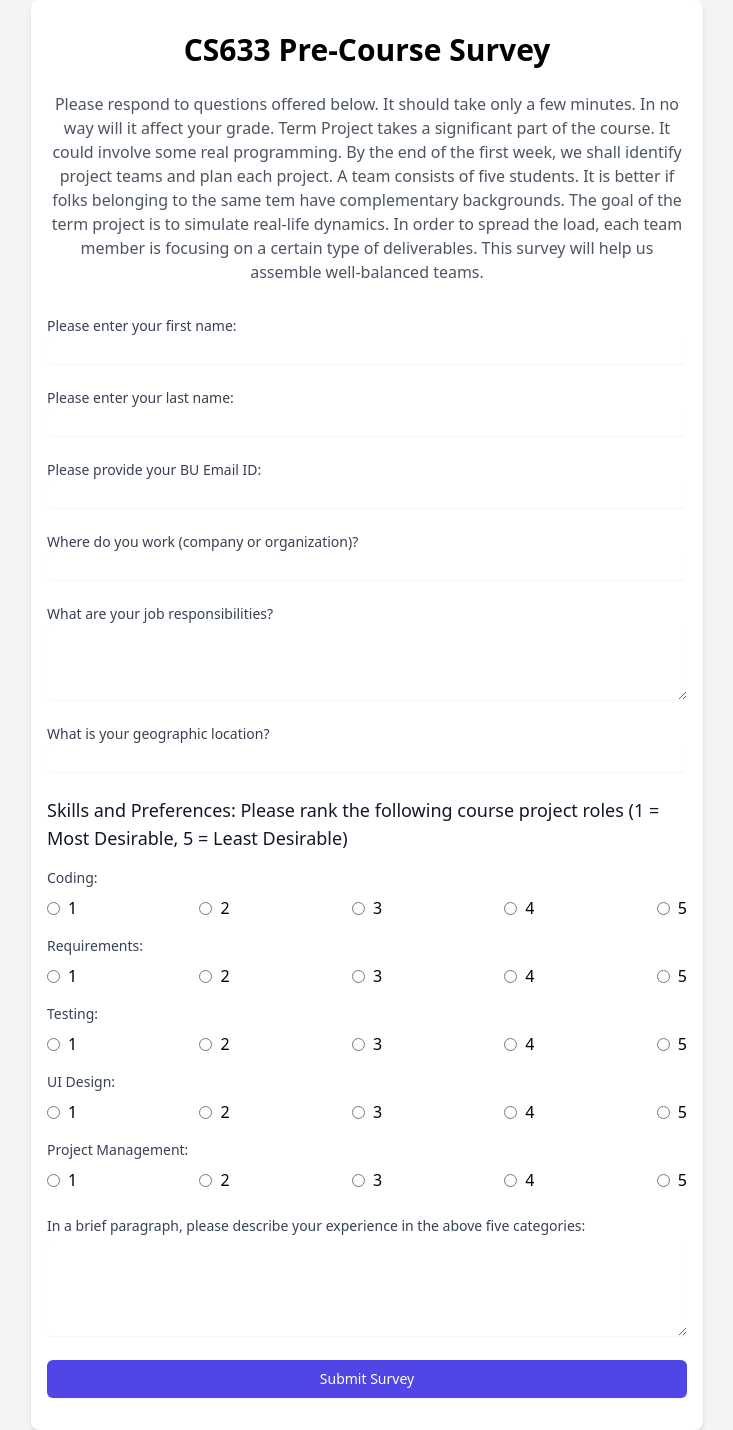
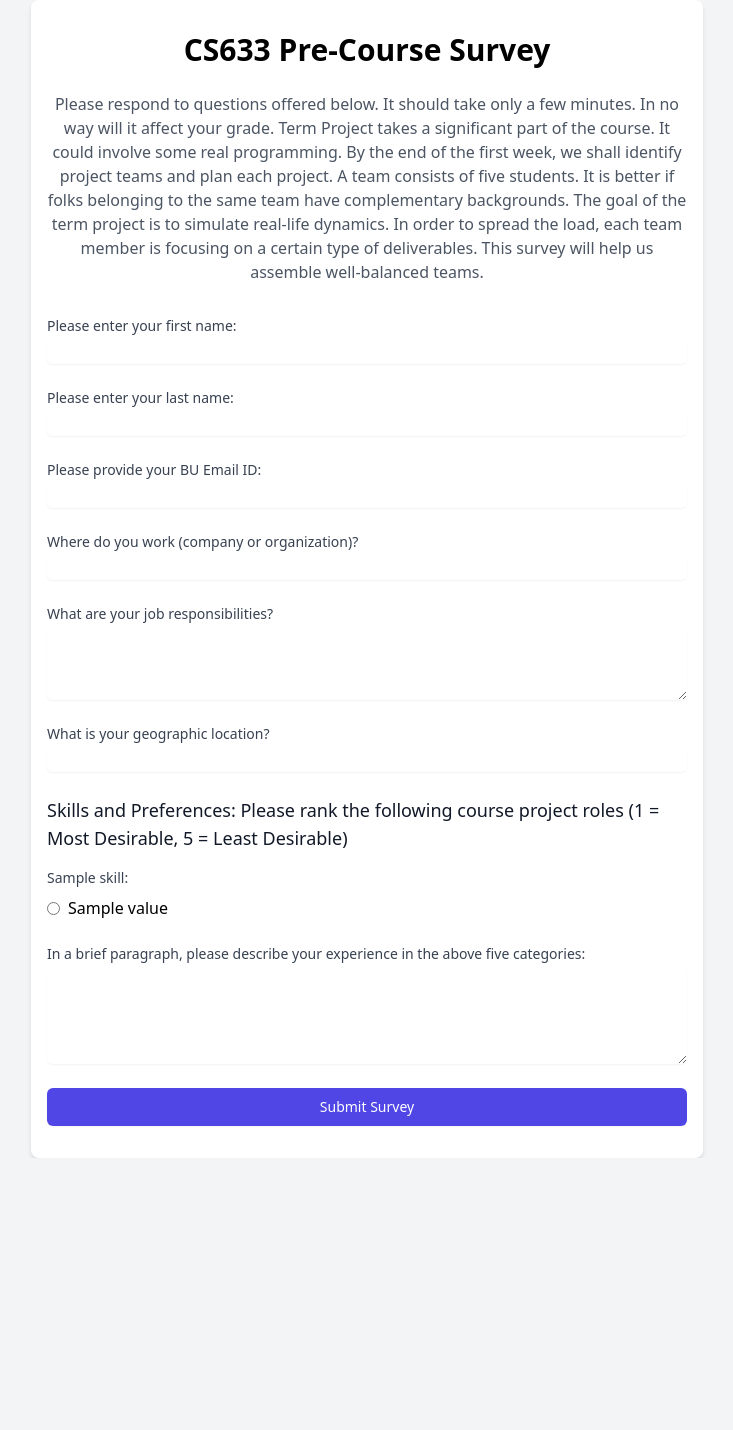
Before and after one commit to bsand18/Student-Enrollment-Survey-System, a Flask app: template templates/survey_form.html in a window 1280 px wide. Shown: the whole page, without its empty margins (273-1006 px from the left). After the commit the page ends 1158 px from the top, so only its background shows below. Run offline with Flask 3, Linux system fonts and the light colour scheme; the template is opened without the code that fills it: most values are stand-ins (such as "Sample title", 1, 10 or a date in 2020); some libraries are stand-ins or nearby versions.

Commit message:
Update survey_form.html

```diff
--- a/templates/survey_form.html
+++ b/templates/survey_form.html
@@ -10,9 +10,9 @@
     <div class="container mx-auto px-4 py-8 max-w-2xl bg-white rounded-lg shadow-md">
         <h1 class="text-3xl font-bold text-center mb-6">CS633 Pre-Course Survey</h1>
         <p class="text-center text-gray-600 mb-8">Please respond to questions offered below. It should take only a few minutes. In no way will it affect your grade.
-            Term Project takes a significant part of the course. It could involve some real programming. By the end of the first week, we shall identify project teams and plan each project. A team consists of five students. It is better if folks belonging to the same tem have complementary backgrounds. The goal of the term project is to simulate real-life dynamics. In order to spread the load, each team member is focusing on a certain type of deliverables. This survey will help us assemble well-balanced teams.</p>
-        <form id="surveyForm" class="space-y-6">
-            <input type="hidden" name="csrf_token" value="{{ csrf_token() }}"/>
+            Term Project takes a significant part of the course. It could involve some real programming. By the end of the first week, we shall identify project teams and plan each project. A team consists of five students. It is better if folks belonging to the same team have complementary backgrounds. The goal of the term project is to simulate real-life dynamics. In order to spread the load, each team member is focusing on a certain type of deliverables. This survey will help us assemble well-balanced teams.</p>
+        <form id="surveyForm" class="space-y-6" method="POST" action="/submit">
+            <input type="hidden" name="csrf_token" value="{{ csrf_token() }}" />
 
             <div>
                 <label for="first_name" class="block text-sm font-medium text-gray-700">Please enter your first name:</label>
@@ -48,11 +48,11 @@
                 <h3 class="text-lg font-medium text-gray-900 mb-4">Skills and Preferences: Please rank the following course project roles (1 = Most Desirable, 5 = Least Desirable)</h3>
 
                 <div class="space-y-4">
-                    {% for skill in ['Coding', 'Requirements', 'Testing', 'UI Design', 'Project Management'] %}
+                    {% for skill in skills %}
                     <div>
                         <label class="block text-sm font-medium text-gray-700">{{ skill }}:</label>
                         <div class="mt-2 flex justify-between">
-                            {% for value in range(1, 6) %}
+                            {% for value in ranks %}
                             <label class="inline-flex items-center">
                                 <input type="radio" name="{{ skill.lower().replace(' ', '_') }}" value="{{ value }}" required class="form-radio text-indigo-600">
                                 <span class="ml-2">{{ value }}</span>
```
